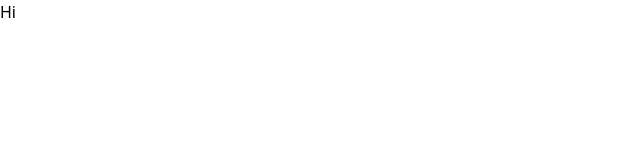
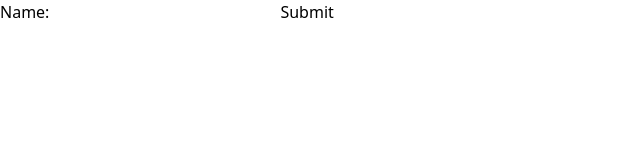
Before and after one commit to hannah-habibpour/sop-writer, a Next.js app: page / in a window 1280 px wide. Shown: the top 160 px of the page, without its empty margins (0-640 px from the left). Built offline with nearby package versions, Linux system fonts and the light colour scheme.

Commit message:
Add API route for form submission

```diff
--- /dev/null
+++ b/app/api/route.ts
@@ -0,0 +1,21 @@
+import { NextRequest, NextResponse } from "next/server";
+
+export async function POST(req: NextRequest) {
+  try {
+    const body = await req.json(); // Extract JSON data from the request
+
+    // Log the data or use it however you need
+    console.log("Form data received:", body);
+
+    return NextResponse.json(
+      { message: "Form data received successfully!", data: body },
+      { status: 200 }
+    );
+  } catch (error) {
+    console.error("Error processing form data:", error);
+    return NextResponse.json(
+      { message: "Error processing form data" },
+      { status: 500 }
+    );
+  }
+}
--- a/app/page.tsx
+++ b/app/page.tsx
@@ -1,7 +1,38 @@
-export default function Home() {
+"use client";
+
+import { useState } from "react";
+
+export default function AppPage() {
+  const [message, setMessage] = useState("");
+
+  const handleSubmit = async (event: React.FormEvent<HTMLFormElement>) => {
+    event.preventDefault();
+
+    // Extract the form data
+    const formData = new FormData(event.currentTarget);
+    const data = Object.fromEntries(formData.entries());
+
+    // Send the data to the API endpoint
+    const res = await fetch("/api", {
+      method: "POST",
+      headers: { "Content-Type": "application/json" },
+      body: JSON.stringify(data),
+    });
+
+    // Handle the response
+    const result = await res.json();
+
+    setMessage(result.message);
+  };
+
   return (
-    <div className="">
-      <div>Hi</div>
+    <div>
+      <form onSubmit={handleSubmit}>
+        <label htmlFor="name">Name:</label>
+        <input type="text" id="name" name="name" required />
+        <button type="submit">Submit</button>
+      </form>
+      <p aria-live="polite">{message}</p>
     </div>
   );
 }
```
